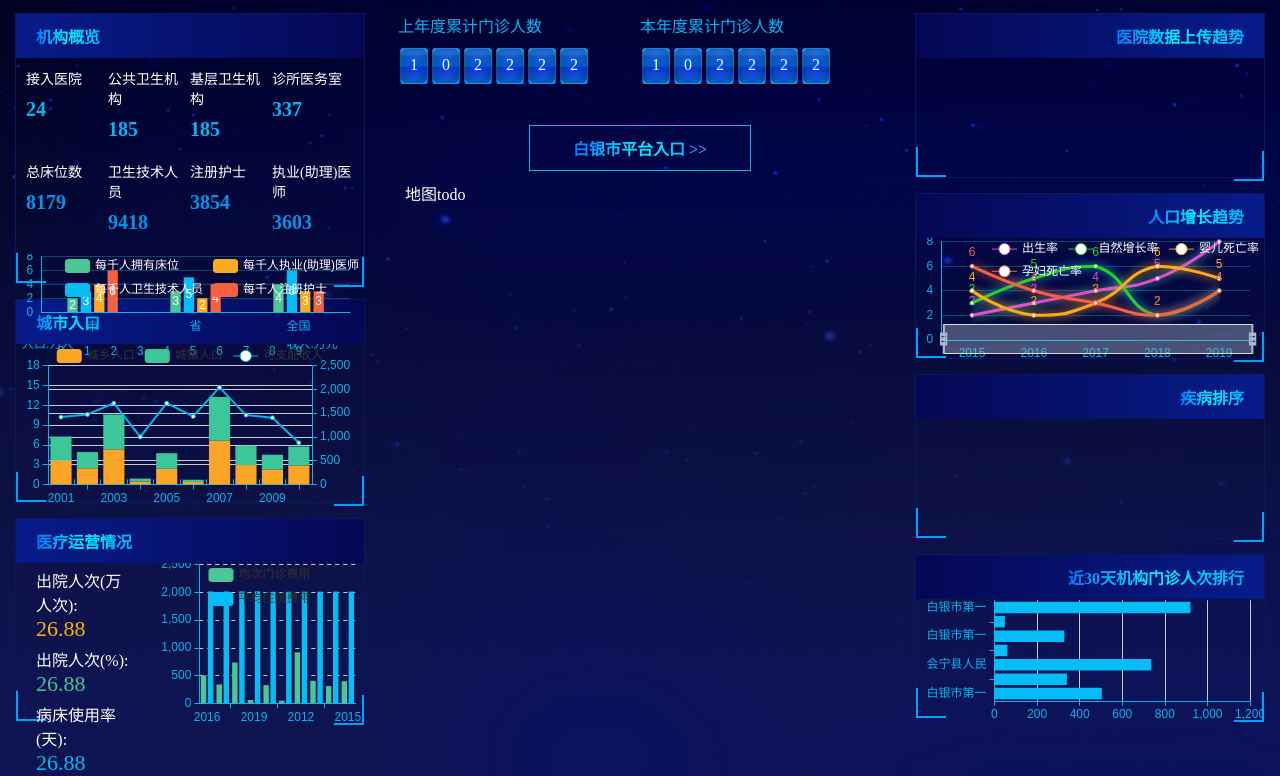
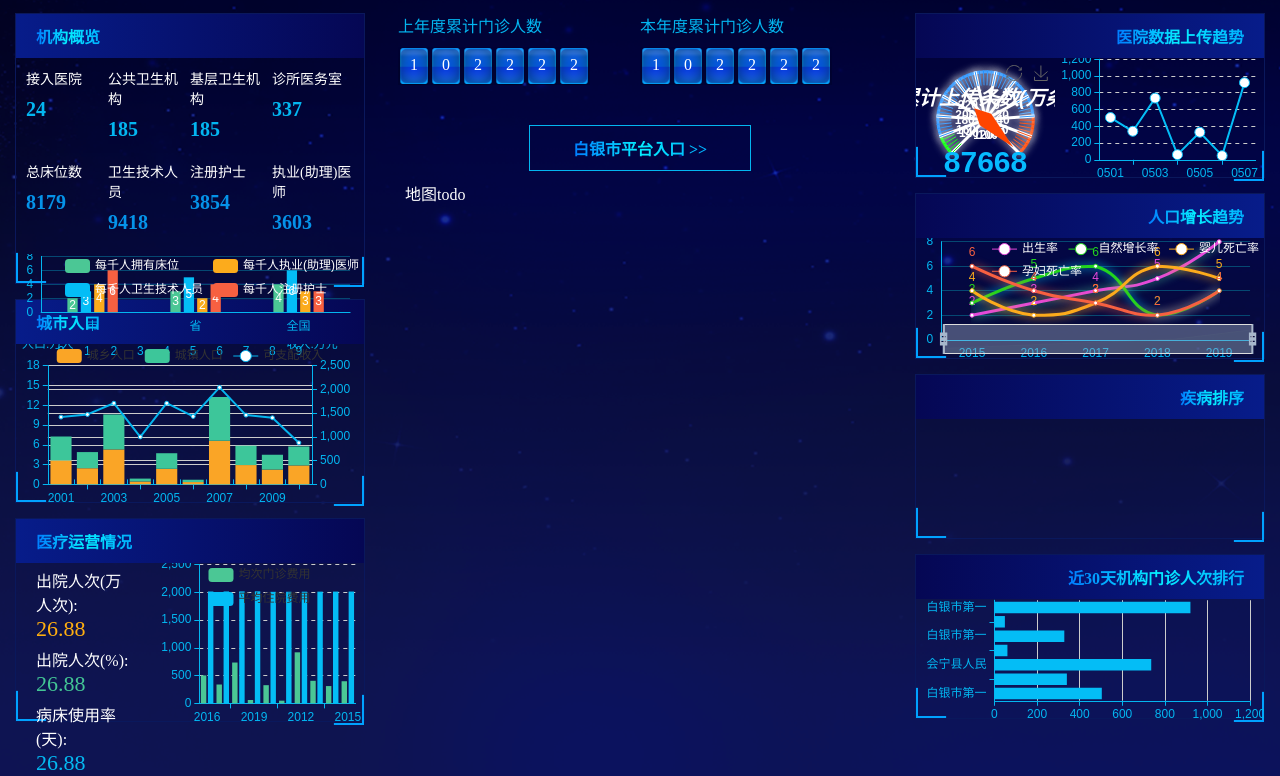
Before and after one commit to cizkey/large-screen-show, a website: page src/index.html in a window 1280 px wide. Shown: the part 61-837 px from the top of the page. Drawn offline with Linux system fonts and the light colour scheme; files whose address does not match are found by name.

Commit message:
fix: uploadData chart

```diff
--- a/src/index.html
+++ b/src/index.html
@@ -4,8 +4,6 @@
 <head>
     <meta charset="UTF-8">
     <title>大屏展示</title>
-    <script src="./lib/jquery/jquery-1.12.4.js"></script>
-    <script src="./lib/echarts/echarts.min.js"></script>
     <link href="./css//index.css" rel="stylesheet">
     </link>
 </head>
@@ -140,13 +138,19 @@
         <div class="content_right">
             <div class="item_div">
                 <div class="content_right_title"><span class="content_title">医院数据上传趋势</span></div>
-                <div class="org_content">
+                <div class="org_content displye_flex">
+                    <div style="width: 40%;">
+                        <div class="chart_dev" id="dataUpload1"></div>
+                    </div>
+                    <div style="width: 60%;">
+                        <div class="chart_dev" id="dataUpload2"></div>
+                    </div>
                 </div>
             </div>
             <div class="item_div">
                 <div class="content_right_title"><span class="content_title">人口增长趋势</span></div>
                 <div class="org_content">
-                        <div class="chart_dev" id="popIncrease"></div>
+                    <div class="chart_dev" id="popIncrease"></div>
                 </div>
             </div>
             <div class="item_div">
@@ -162,6 +166,10 @@
             </div>
         </div>
     </div>
+
+    <script src="./lib/jquery/jquery-1.12.4.js"></script>
+    <script src="./lib/echarts/echarts.min.js"></script>
+
     <!-- 机构概况 chart load -->
     <script src="./js/loadOrg.js"> </script>
     <!-- 城市人口 chart load -->
@@ -174,5 +182,8 @@
     <script src="./js/loadOutPatientTrend.js"> </script>
     <!-- 人口增长 chart load -->
     <script src="./js/loadPopIncrease.js"> </script>
+    <!-- 医院数据上传 chart load -->
+    <script src="./js/loadDataUpload.js"> </script>
 </body>
+
 </html>
--- /dev/null
+++ b/src/js/loadDataUpload.js
@@ -0,0 +1,178 @@
+$(function() {
+  let option1 = {
+    // backgroundColor: "blue",
+    tooltip: {
+      formatter: "{a} <br/>{c} {b}"
+    },
+    toolbox: {
+      show: true,
+      feature: {
+        mark: { show: true },
+        restore: { show: true },
+        saveAsImage: { show: true }
+      }
+    },
+    series: [
+      {
+        name: "数据上传总量",
+        type: "gauge",
+        min: 0,
+        max: 220,
+        splitNumber: 11,
+        radius: "80%",
+        axisLine: {
+          // 坐标轴线
+          lineStyle: {
+            // 属性lineStyle控制线条样式
+            color: [[0.09, "lime"], [0.82, "#1e90ff"], [1, "#ff4500"]],
+            width: 3,
+            shadowColor: "#fff", //默认透明
+            shadowBlur: 10
+          }
+        },
+        axisLabel: {
+          // 坐标轴小标记
+          textStyle: {
+            // 属性lineStyle控制线条样式
+            fontWeight: "bolder",
+            color: "#fff",
+            shadowColor: "#fff", //默认透明
+            shadowBlur: 10
+          }
+        },
+        axisTick: {
+          // 坐标轴小标记
+          length: 15, // 属性length控制线长
+          lineStyle: {
+            // 属性lineStyle控制线条样式
+            color: "auto",
+            shadowColor: "#fff", //默认透明
+            shadowBlur: 10
+          }
+        },
+        splitLine: {
+          // 分隔线
+          length: 55, // 属性length控制线长
+          lineStyle: {
+            // 属性lineStyle（详见lineStyle）控制线条样式
+            width: 3,
+            color: "#fff",
+            shadowColor: "#fff", //默认透明
+            shadowBlur: 10
+          }
+        },
+        pointer: {
+          // 分隔线
+          shadowColor: "#fff", //默认透明
+          shadowBlur: 5
+        },
+        title: {
+          textStyle: {
+            // 其余属性默认使用全局文本样式，详见TEXTSTYLE
+            fontWeight: "bolder",
+            fontSize: 20,
+            fontStyle: "italic",
+            color: "#fff",
+            shadowColor: "#fff", //默认透明
+            shadowBlur: 10
+          }
+        },
+        detail: {
+          // backgroundColor: "#06BAFF",
+          borderWidth: 0,
+          borderColor: "#fff",
+          shadowColor: "#fff", //默认透明
+          shadowBlur: 5,
+          offsetCenter: [0, "90%"], // x, y，单位px
+          textStyle: {
+            // 其余属性默认使用全局文本样式，详见TEXTSTYLE
+            fontWeight: "bolder",
+            color: "#06BAFF"
+          }
+        },
+        data: [{ value: 87668, name: "累计上传条数(万条)" }]
+      }
+    ]
+  };
+
+  var myChart = echarts.init(document.getElementById("dataUpload1"));
+  myChart.setOption(option1);
+});
+
+
+$(function() {
+  let data1 = ["0501", "0502", "0503", "0504", "0505", "0506", "0507"];
+  let data2 = [504, 340, 736, 61, 328, 49, 920, 407];
+
+  let option2 = {
+    tooltip: {
+      trigger: "axis",
+      axisPointer: {
+        type: "cross",
+        label: {
+          backgroundColor: "#283b56"
+        }
+      }
+    },
+    color: ["#04BDF6"],
+    // legend: {
+    //   data: ["就诊人次"]
+    // },
+    grid: {
+      left: "3%",
+      right: "4%",
+      bottom: "1%",
+      top: "1%",
+      containLabel: true
+    },
+    dataZoom: {
+      show: false,
+      start: 0,
+      end: 100
+    },
+    xAxis: [
+      {
+        type: "category",
+        boundaryGap: true,
+        data: data1,
+        axisLine: {
+          lineStyle: {
+            color: "#03B6F0"
+          }
+        }
+      }
+    ],
+    yAxis: [
+      {
+        type: "value",
+        scale: true,
+        name: "数据量:万条",
+        min: 0,
+        boundaryGap: [0.2, 0.2],
+        axisLine: {
+          lineStyle: {
+            color: "#03B6F0"
+          }
+        },
+        splitLine: {
+          show: true,
+          lineStyle: {
+            type: "dashed"
+          }
+        }
+      }
+    ],
+    series: [
+      {
+        name: "上传数据总量",
+        type: "line",
+        // symbol: "circle",
+        symbolSize: 10,
+        data: data2
+      }
+    ]
+  };
+
+  var myChart = echarts.init(document.getElementById("dataUpload2"));
+  myChart.setOption(option2);
+});
```
